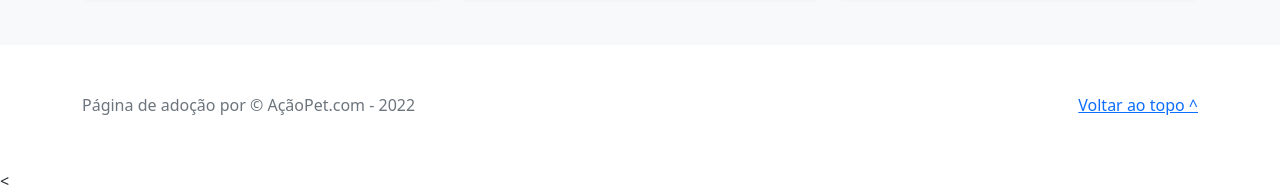
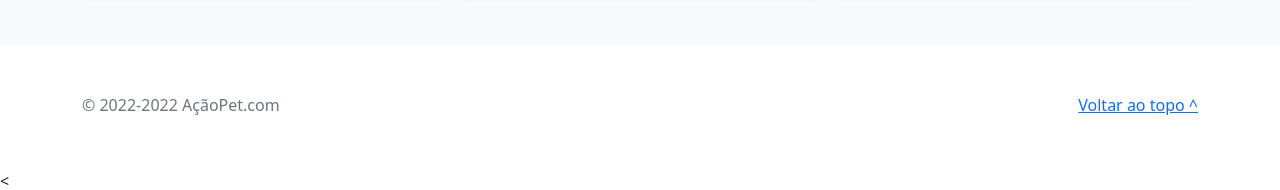
Before and after one commit to TheC-br/ProjetoD.Int.WebS1, a plain HTML site: page adote.html in a window 1280 px wide. Shown: the part 1635-1825 px from the top of the page. Drawn offline with nearby package versions, Linux system fonts and the light colour scheme.

Commit message:
Update adote.html

```diff
--- a/adote.html
+++ b/adote.html
@@ -297,7 +297,7 @@
     <p class="float-end mb-1">
       <a href="#">Voltar ao topo ^</a>
     </p>
-    <p class="mb-1">Página de adoção por &copy; AçãoPet.com - 2022</p>
+    <p style="text-align: "center" class="mb-1">&copy; 2022-2022 AçãoPet.com</p>
 
   </div>
 </footer>
```
